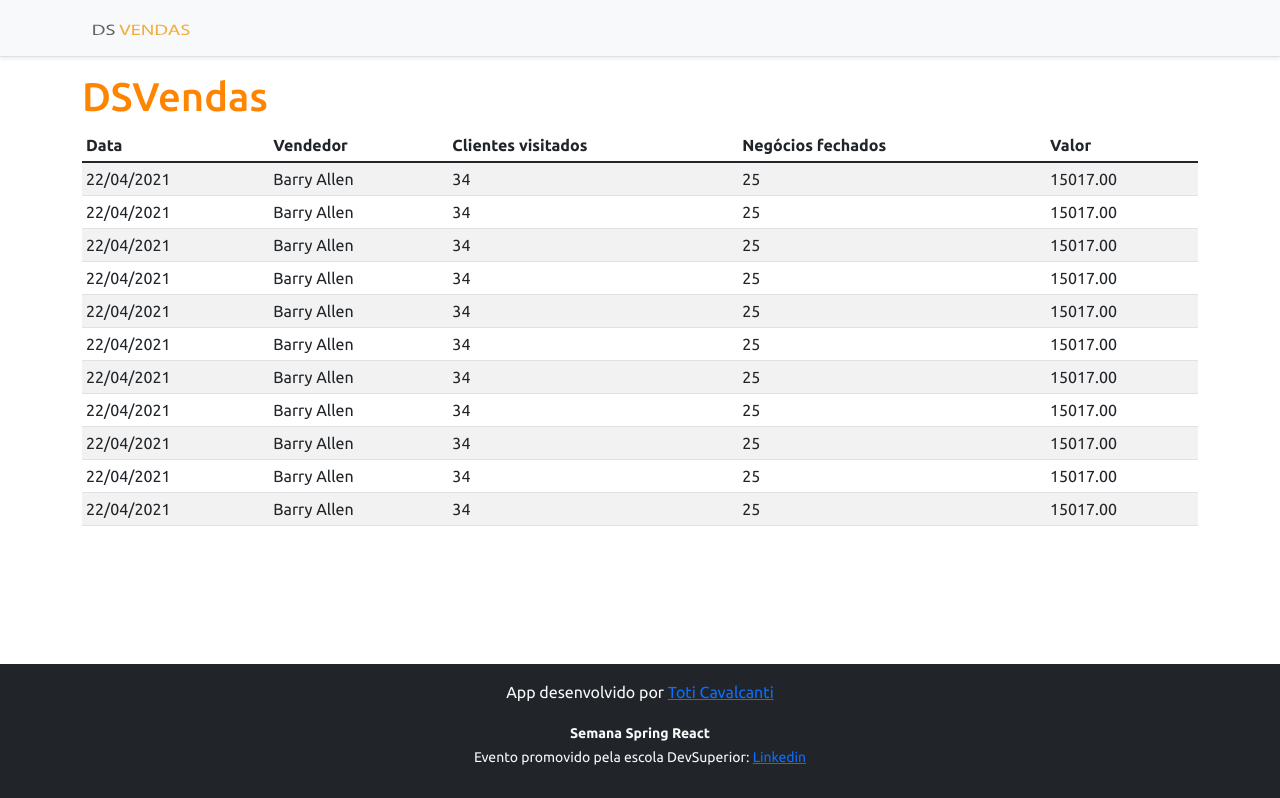
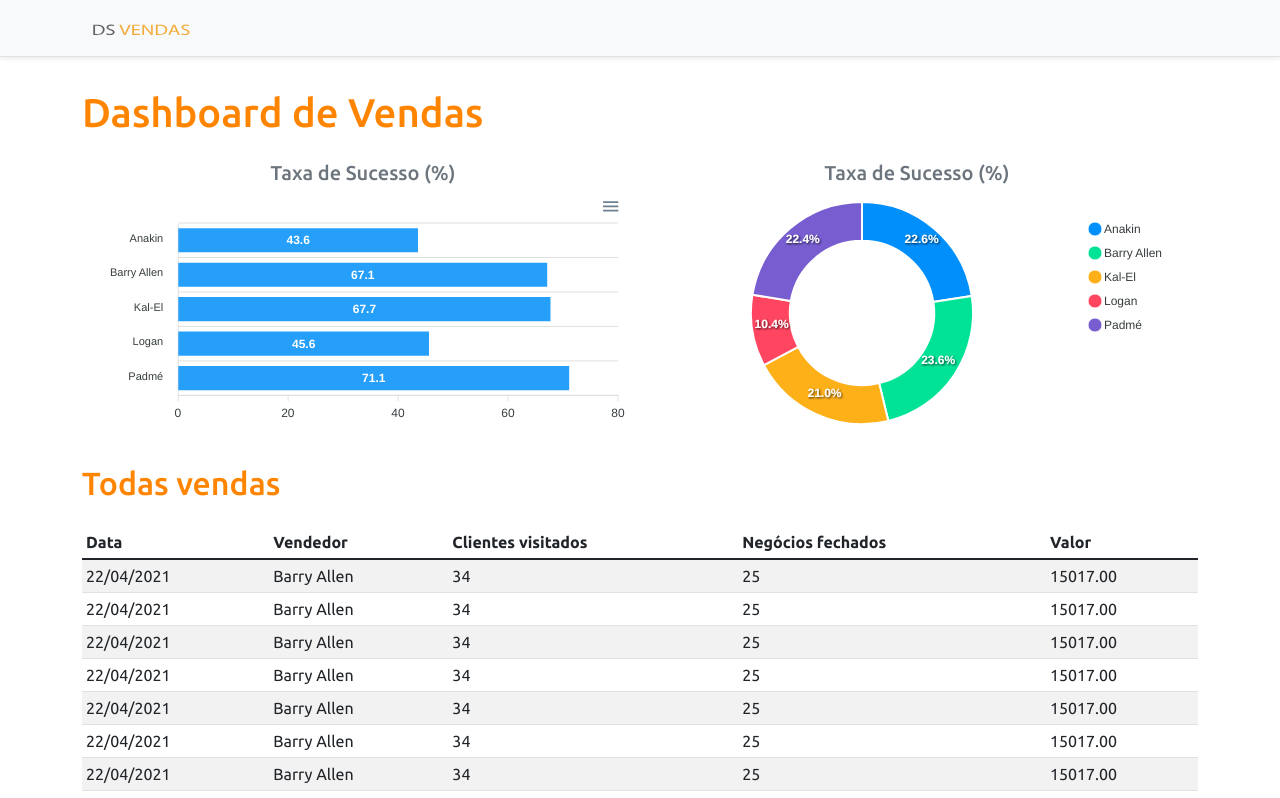
Before and after one commit to toticavalcanti/projeto-sds3, a React (Create React App) app in the folder frontend/: page / in a window 1280 px wide. Shown: the top 798 px of the page. Built offline with nearby package versions, Linux system fonts and the light colour scheme.

Commit message:
static charts

```diff
--- a/frontend/package.json
+++ b/frontend/package.json
@@ -11,8 +11,10 @@
     "@types/node": "^12.0.0",
     "@types/react": "^17.0.0",
     "@types/react-dom": "^17.0.0",
+    "apexcharts": "^3.28.1",
     "bootstrap": "^5.1.0",
     "react": "^17.0.2",
+    "react-apexcharts": "^1.3.9",
     "react-dom": "^17.0.2",
     "react-scripts": "4.0.3",
     "typescript": "^4.1.2",
--- a/frontend/src/App.tsx
+++ b/frontend/src/App.tsx
@@ -1,13 +1,30 @@
 import NavBar from './components/NavBar';
 import Footer from './components/Footer';
 import DataTable from './components/DataTable';
+import BarChart from './components/BarChart';
+import DonutChart from './components/DonutChart';
 
 function App() {
   return (
     <>
       <NavBar />
       <div className="container">
-        <h1 className="text-primary">DSVendas</h1>
+        <h1 className="text-primary py-3">Dashboard de Vendas</h1>
+        <div className="row px-3">
+          <div className="col-sm-6">
+            <h5 className="text-center text-secondary">Taxa de Sucesso (%)</h5>
+            <BarChart />
+          </div>
+          <div className="col-sm-6">
+            <h5 className="text-center text-secondary">Taxa de Sucesso (%)</h5>
+            <DonutChart />
+          </div>
+        </div>
+
+        <div className="py-3">
+          <h2 className="text-primary">Todas vendas</h2>
+        </div>
+
         <DataTable />
       </div>
       <Footer />
--- /dev/null
+++ b/frontend/src/components/BarChart/index.tsx
@@ -0,0 +1,35 @@
+import Chart from 'react-apexcharts';
+
+const BarChart = () => {
+
+  const options = {
+    plotOptions: {
+        bar: {
+            horizontal: true,
+        }
+    },
+  };
+
+  const mockData = {
+      labels: {
+          categories: ['Anakin', 'Barry Allen', 'Kal-El', 'Logan', 'Padmé']
+      },
+      series: [
+          {
+              name: "% Sucesso",
+              data: [43.6, 67.1, 67.7, 45.6, 71.1]
+          }
+      ]
+  };
+
+  return (
+    <Chart
+      options={{ ...options, xaxis: mockData.labels }}
+      series={ mockData.series }
+      type="bar"
+      height="240"
+    />
+  );
+}
+
+export default BarChart;
--- /dev/null
+++ b/frontend/src/components/DonutChart/index.tsx
@@ -0,0 +1,26 @@
+import Chart from 'react-apexcharts';
+
+const DonutChart = () => {
+
+  const mockData = {
+    series: [477138, 499928, 444867, 220426, 473088],
+    labels: ['Anakin', 'Barry Allen', 'Kal-El', 'Logan', 'Padmé']
+  }
+
+  const options = {
+    legend: {
+      show: true
+    }
+  }
+
+  return (
+    <Chart
+      options={{ ...options, labels: mockData.labels }}
+      series={mockData.series}
+      type="donut"
+      height="240"
+    />
+  );
+}
+
+export default DonutChart;
```
Also changed, not shown: 1 other file (tests, documents, lock files or other folders).
